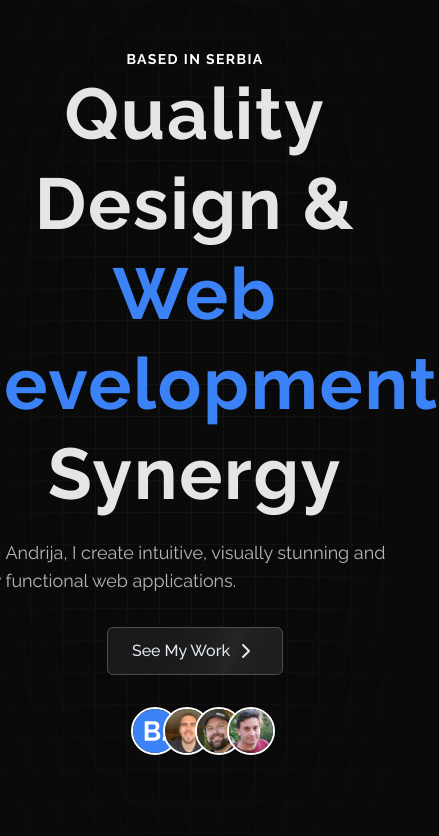
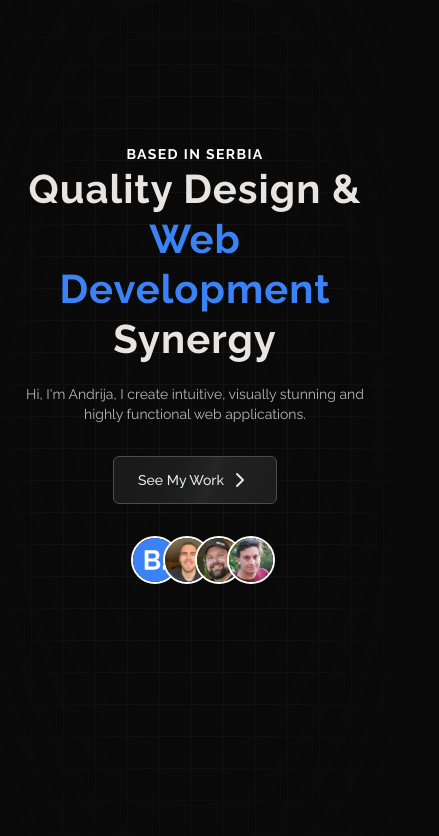
Before and after one commit to jer-in/portfolio-, a Next.js app: page / in a window 390 px wide. Shown: the top 836 px of the page, 439 px wide, since content can reach past the window. Built offline with nearby package versions, Linux system fonts and the light colour scheme.

Commit message:
Added responsive to hero section

```diff
--- a/app/_components/HeroSection.tsx
+++ b/app/_components/HeroSection.tsx
@@ -11,18 +11,18 @@ const HeroSection = () => {
       </div>
 
       <div
-        className="min-h-screen flex flex-col items-center justify-center relative"
+        className="pb-20 pt-36 sm:p-0 sm:min-h-screen flex flex-col items-center justify-center relative"
         id="#home"
       >
-        <div className="flex flex-col justify-center items-center relative z-10">
+        <div className="flex flex-col justify-center items-center relative z-10 text-center">
           <p className="uppercase font-bold text-sm tracking-widest">
             Based In Serbia
           </p>
-          <h1 className="text-7xl font-bold text-center max-w-5xl leading-tight tracking-wide text-stone-200">
+          <h1 className="text-[40px] md:text-6xl lg:text-7xl font-bold text-center max-w-5xl leading-tight tracking-wide text-stone-200">
             Quality Design &{" "}
             <span className="text-primary">Web Development</span> Synergy
           </h1>
-          <p className="pt-5 pb-8 text-lg text-white/70">
+          <p className="pt-5 pb-8 text-sm sm:text-base md:text-lg text-white/70">
             Hi, I&apos;m Andrija, I create intuitive, visually stunning and
             highly functional web applications.
           </p>
--- a/app/_components/ui/ShinyButton.tsx
+++ b/app/_components/ui/ShinyButton.tsx
@@ -10,7 +10,7 @@ const ShinyButton = ({
   iconPosition?: "left" | "right";
 }) => {
   return (
-    <button className="inline-flex gap-1 h-12 animate-shimmer items-center justify-center rounded-md border border-dark-700 bg-[linear-gradient(110deg,#1A1A1A,45%,#262626,55%,#1A1A1A)] hover:bg-[linear-gradient(110deg,#262626,45%,#404040,55%,#262626)] bg-[length:200%_100%] px-6 font-medium text-slate-200 transition-colors focus:outline-none focus:ring-2 focus:ring-slate-400 focus:ring-offset-2 focus:ring-offset-slate-50">
+    <button className="inline-flex gap-1 h-12 animate-shimmer items-center justify-center rounded-md border border-dark-700 bg-[linear-gradient(110deg,#1A1A1A,45%,#262626,55%,#1A1A1A)] hover:bg-[linear-gradient(110deg,#262626,45%,#404040,55%,#262626)] bg-[length:200%_100%] px-6 font-medium text-sm sm:text-base text-slate-200 transition-colors focus:outline-none focus:ring-2 focus:ring-slate-400 focus:ring-offset-2 focus:ring-offset-slate-50">
       {iconPosition === "left" && icon}
       {children}
       {iconPosition === "right" && icon}
```
